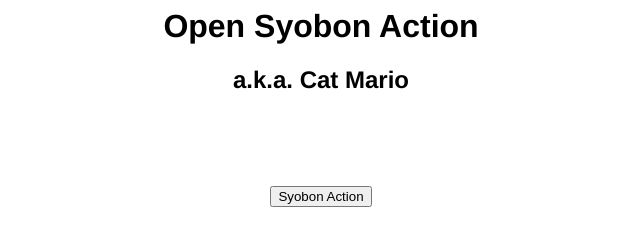
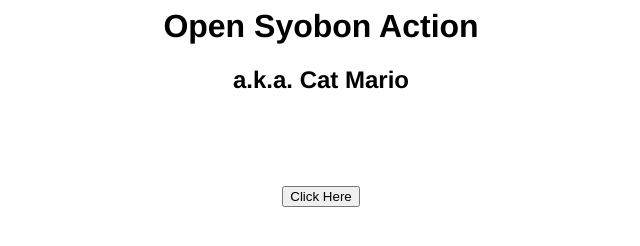
Before and after one commit to TheGamesss/TheGamesss.github.io, a plain HTML site: page index.html in a window 1280 px wide. Shown: the full height of the page, 319-959 px from the left. Drawn offline with Linux system fonts and the light colour scheme.

Commit message:
Update index.html

```diff
--- a/index.html
+++ b/index.html
@@ -24,7 +24,9 @@
 
 <div class="emscripten">
 
-      <button><a herf="https://thegamesss.github.io/syobon.js/">Syobon Action</a></button>
+        <button onclick="window.location.href='https://w3docs.com';">
+      Click Here
+    </button>
 
       </div>
 
```
